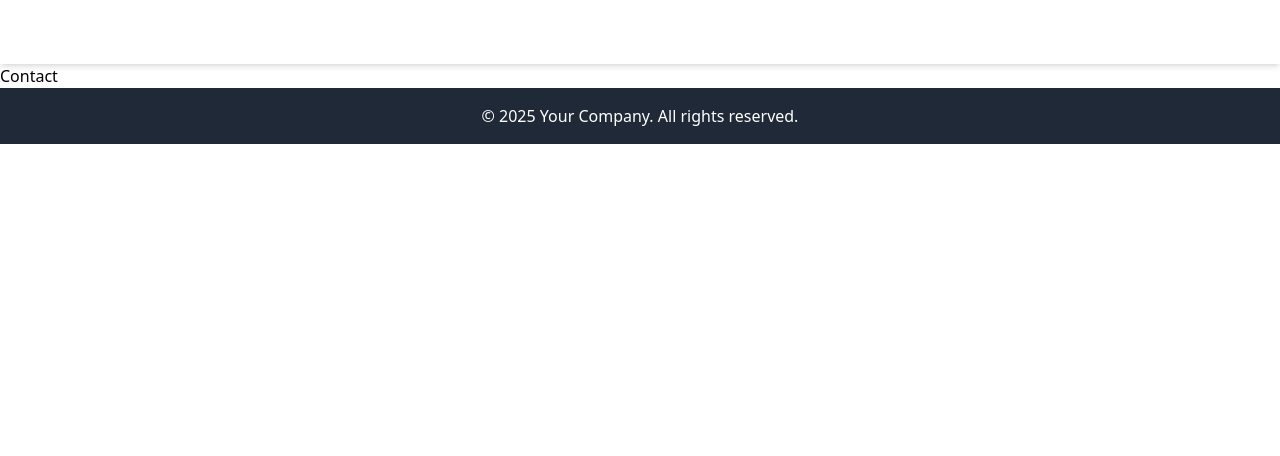
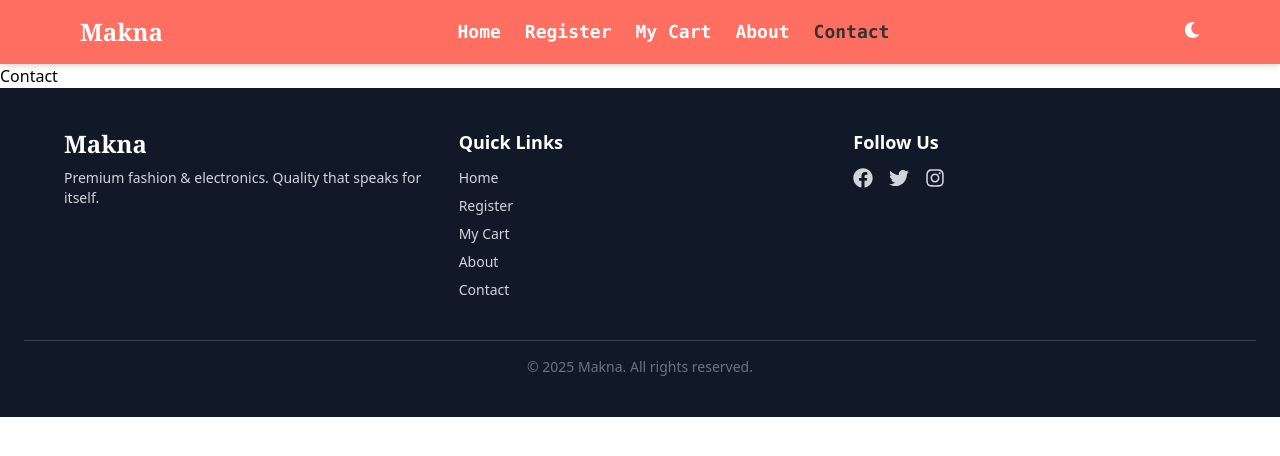
Before and after one commit to OusamaMahmoud/EcommerceTask, a React (Vite) app: page /contact in a window 1280 px wide. Shown: the top 456 px of the page. Built offline with nearby package versions, Linux system fonts and the light colour scheme.

Commit message:
Create Footer Component..

```diff
--- a/package.json
+++ b/package.json
@@ -16,6 +16,7 @@
     "react": "^19.0.0",
     "react-dom": "^19.0.0",
     "react-hook-form": "^7.55.0",
+    "react-icons": "^5.5.0",
     "react-router": "^7.5.0",
     "zod": "^3.24.3"
   },
--- a/src/components/layout/Footer.tsx
+++ b/src/components/layout/Footer.tsx
@@ -1,7 +1,71 @@
+import { Link } from "react-router";
+import { FaFacebook, FaTwitter, FaInstagram } from "react-icons/fa";
+
 const Footer = () => {
   return (
-    <footer className="bg-gray-800 text-white p-4 text-center">
-      <p>© 2025 Your Company. All rights reserved.</p>
+    <footer className="bg-gray-900 text-gray-300 py-10 px-6">
+      <div className="max-w-6xl mx-auto grid md:grid-cols-3 gap-8 text-center md:text-left">
+        <div>
+          {" "}
+          <h2 className="text-2xl font-bold text-white font-serif mb-2">
+            Makna
+          </h2>{" "}
+          <p className="text-sm">
+            {" "}
+            Premium fashion & electronics. Quality that speaks for itself.{" "}
+          </p>{" "}
+        </div>
+        {/* Navigation Links */}
+        <div>
+          <h3 className="text-lg font-semibold text-white mb-3">Quick Links</h3>
+          <ul className="space-y-2 text-sm">
+            <li>
+              <Link to="/" className="hover:text-white transition">
+                Home
+              </Link>
+            </li>
+            <li>
+              <Link to="/register" className="hover:text-white transition">
+                Register
+              </Link>
+            </li>
+            <li>
+              <Link to="/cart" className="hover:text-white transition">
+                My Cart
+              </Link>
+            </li>
+            <li>
+              <Link to="/about" className="hover:text-white transition">
+                About
+              </Link>
+            </li>
+            <li>
+              <Link to="/contact" className="hover:text-white transition">
+                Contact
+              </Link>
+            </li>
+          </ul>
+        </div>
+        {/* Social Media */}
+        <div>
+          <h3 className="text-lg font-semibold text-white mb-3">Follow Us</h3>
+          <div className="flex justify-center md:justify-start space-x-4 text-xl">
+            <a href="#" className="hover:text-white transition">
+              <FaFacebook />
+            </a>
+            <a href="#" className="hover:text-white transition">
+              <FaTwitter />
+            </a>
+            <a href="#" className="hover:text-white transition">
+              <FaInstagram />
+            </a>
+          </div>
+        </div>
+      </div>
+      {/* Bottom copyright */}
+      <div className="mt-10 text-center text-sm text-gray-500 border-t border-gray-700 pt-4">
+        © {new Date().getFullYear()} Makna. All rights reserved.
+      </div>
     </footer>
   );
 };
--- a/src/components/layout/Layout.tsx
+++ b/src/components/layout/Layout.tsx
@@ -6,14 +6,13 @@ import { Outlet } from "react-router";
 
 const Layout = () => {
   return (
-    <div>
+    <>
       <Navbar />
       <main>
         <Outlet />
       </main>
-      {/* Optionally, you can add a footer here */}
       <Footer />
-    </div>
+    </>
   );
 };
 
--- a/tailwind.config.js
+++ b/tailwind.config.js
@@ -2,8 +2,21 @@
 import daisyui from "daisyui";
 export default {
   content: ["./index.html", "./src/**/*.{js,ts,jsx,tsx}"],
+  darkMode: "class", // Enable class-based dark mode
+
   theme: {
-    extend: {},
+    extend: {
+      colors: {
+        primary: "#FF6F61", // Coral Red
+        secondary: "#4CAF50", // Green
+        background: "#F5F5F5", // Light Gray
+        textPrimary: "#333333", // Dark Gray
+        textSecondary: "#757575", // Medium Gray
+        error: "#F44336", // Red
+        success: "#8BC34A", // Light Green
+        link: "#1E88E5", // Blue
+      },
+    },
   },
   plugins: [daisyui],
 };
```
Also changed, not shown: 1 other file (tests, documents, lock files or other folders).
